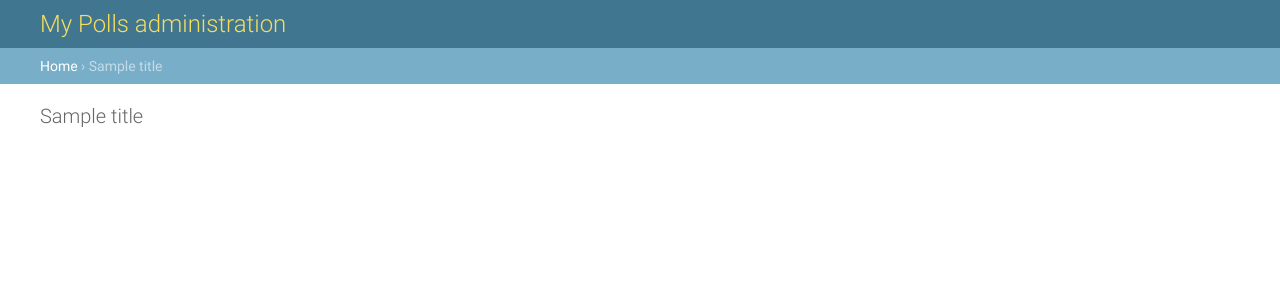
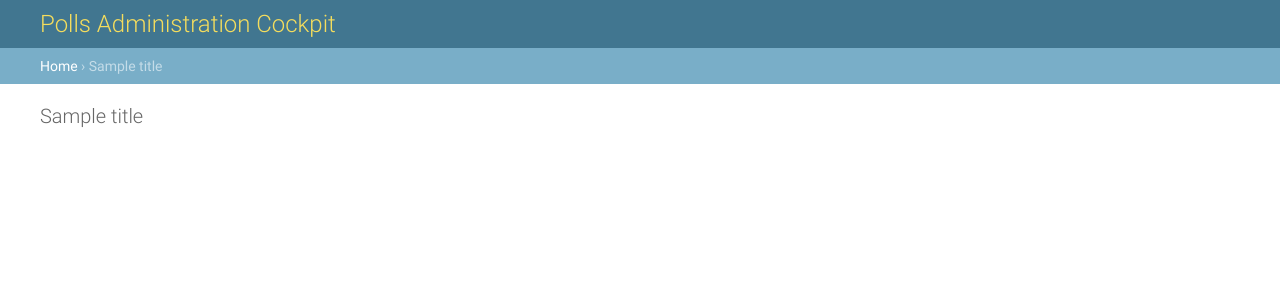
Before and after one commit to CorradoTorino/WritingYourFirstDjangoApp, a Django app: template templates/admin/base_site.html in a window 1280 px wide. Shown: the top 300 px of the page. Run offline with Django 3.2, Linux system fonts and the light colour scheme; the template is opened without the code that fills it: most values are stand-ins (such as "Sample title", 1, 10 or a date in 2020).

Commit message:
Part 7. Succesfully Customized the admin look with a template

```diff
--- a/ToDoList.txt
+++ b/ToDoList.txt
@@ -4,3 +4,4 @@ ToDo:
 - Writing your first Django app, part 7
 - Add an home button for each page
 - Split tests in different files
+- Improve templates to add an header
--- a/templates/admin/base_site.html
+++ b/templates/admin/base_site.html
@@ -3,7 +3,7 @@
 {% block title %}{{ title }} | {{ site_title|default:_('Django site admin') }}{% endblock %}
 
 {% block branding %}
-<h1 id="site-name"><a href="{% url 'admin:index' %}">{{ site_header|default:_('My Polls administration') }}</a></h1>
+<h1 id="site-name"><a href="{% url 'admin:index' %}">Polls Administration Cockpit</a></h1>
 {% endblock %}
 
 {% block nav-global %}{% endblock %}
```
